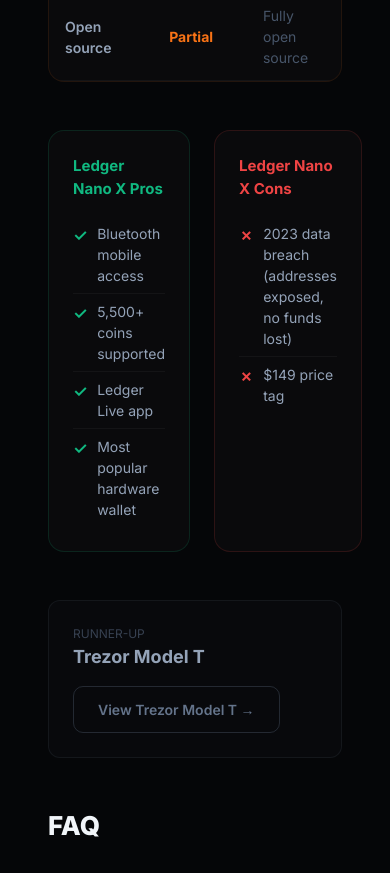
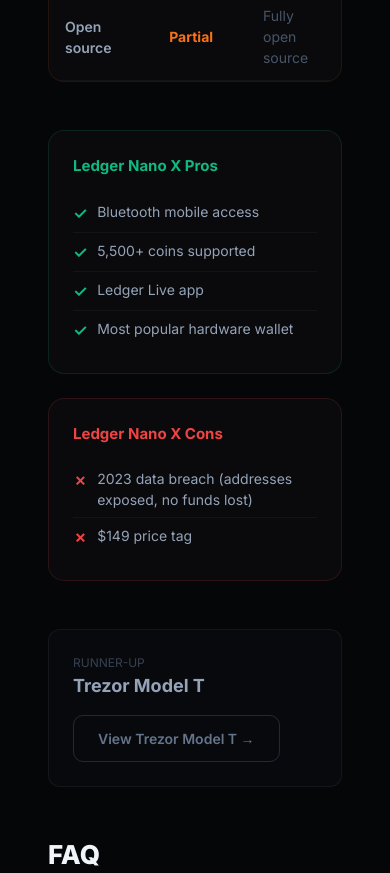
Before and after one commit to redsock13/blog-crypto-us, a Next.js app: page /best-bitcoin-wallet-2026 in a window 390 px wide. Shown: the part 1200-2073 px from the top of the page. Built offline with nearby package versions, Linux system fonts and the light colour scheme.

Commit message:
fix: calculator/pages mobile layout — single column on mobile

```diff
--- a/app/[slug]/page.tsx
+++ b/app/[slug]/page.tsx
@@ -86,7 +86,7 @@
         </div>
 
         {/* Pros / Cons */}
-        <div style={{ display: "grid", gridTemplateColumns: "1fr 1fr", gap: 24, marginBottom: 48 }}>
+        <div style={{ display: "grid", gridTemplateColumns: "1fr", gap: 24, marginBottom: 48 }}>
           <div style={{ background: "#0a0a0c", border: "1px solid rgba(16,185,129,0.15)", borderRadius: 16, padding: 24 }}>
             <h3 style={{ fontSize: 15, fontWeight: 700, color: "#10b981", marginBottom: 16 }}>{c.winner} Pros</h3>
             {c.winnerPros.map((p, i) => (
```
